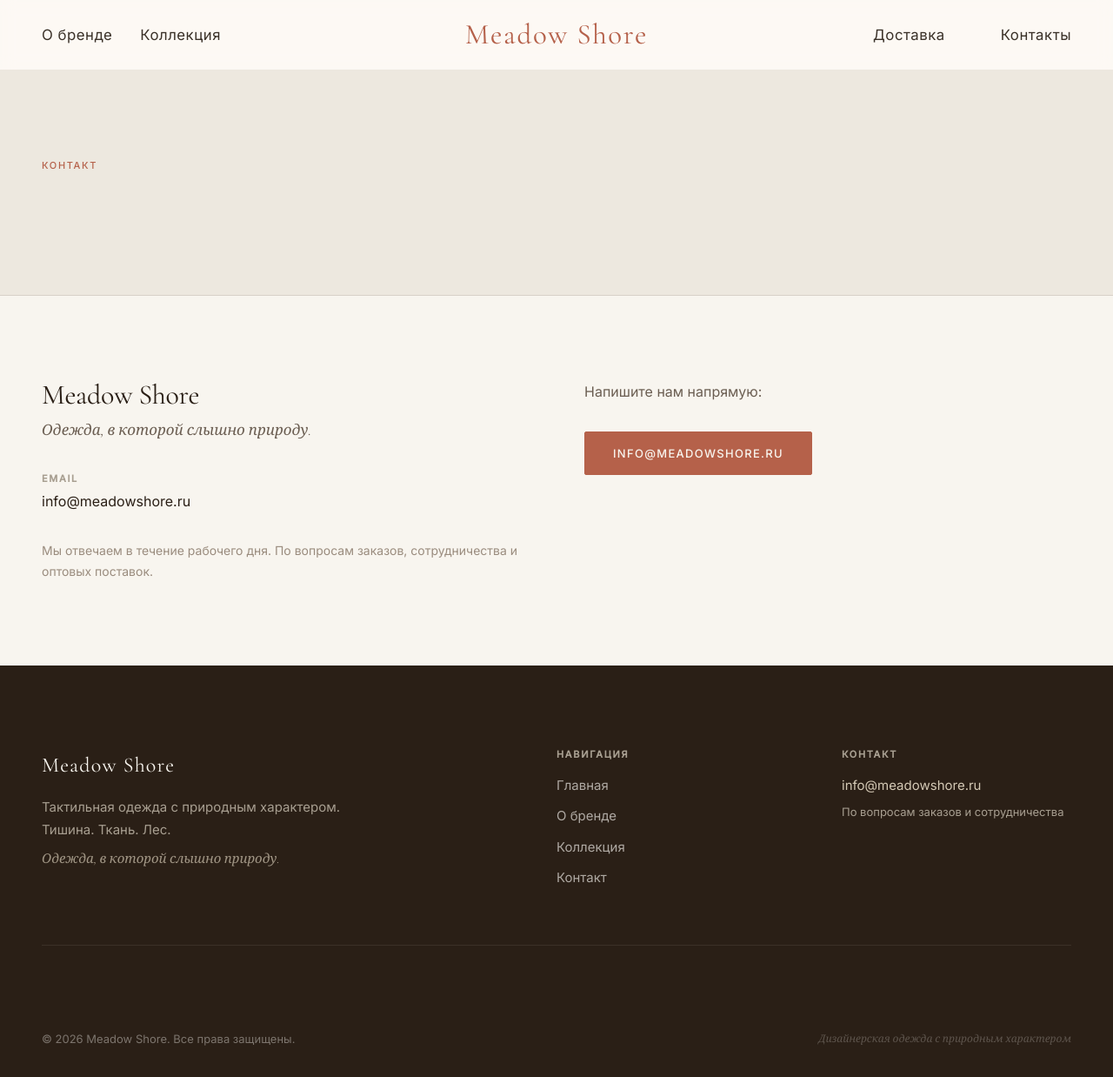
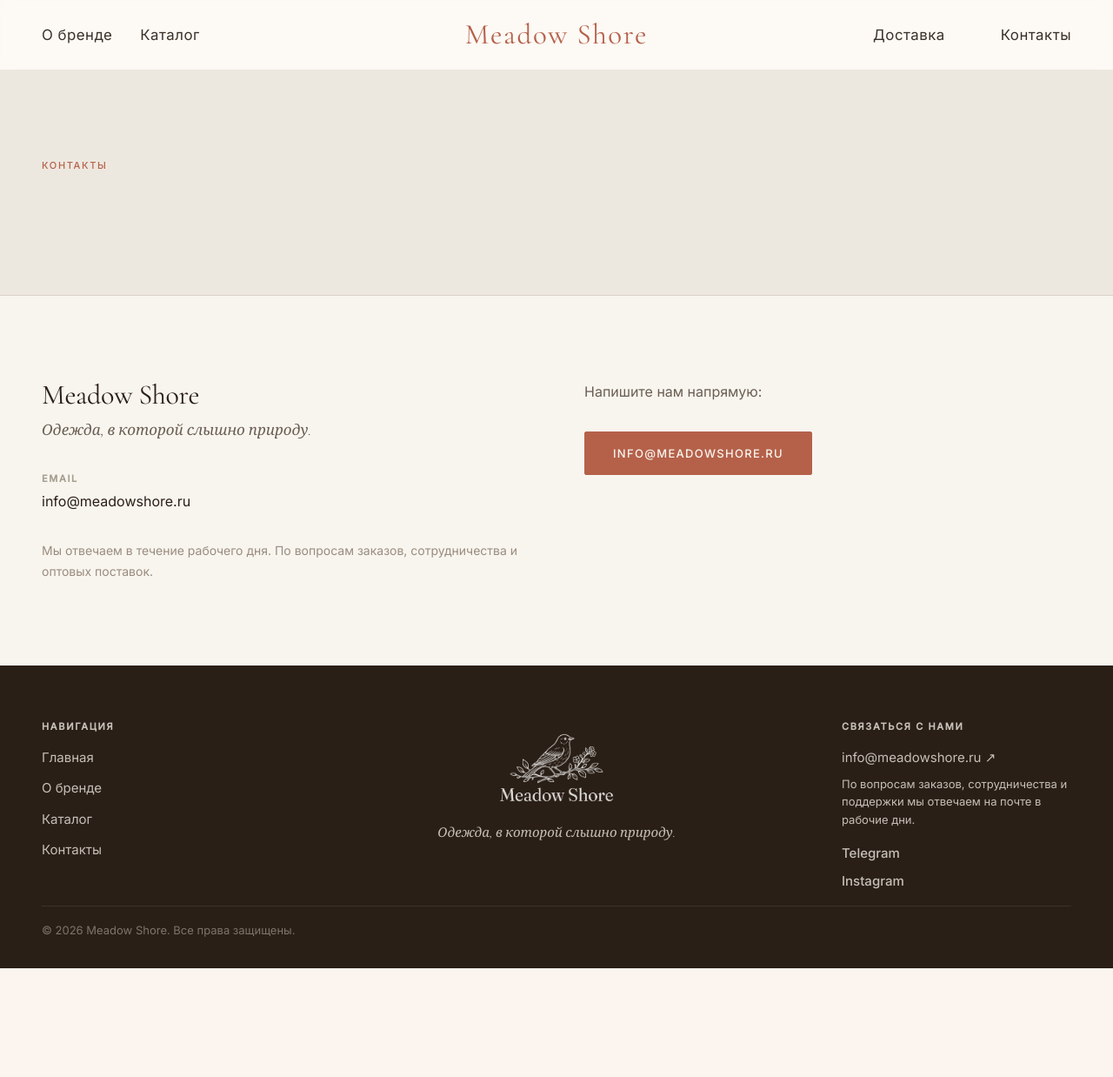
Before and after one commit to eldarovakate/meadow-v2, a Django app: template website/templates/website/contact_page.html in a window 1280 px wide. Shown: the whole page at 87% size. After the commit the page ends 1113 px from the top, so only its background shows below. Run offline with Django 4.2, Linux system fonts and the light colour scheme; the template is opened without the code that fills it, so the values that code supplies are empty.

Commit message:
UI redesign: features block, footer, nav, typography
- Redesign features block with dark olive background, ivory cards, hover effects
- Add subtitle field to FeaturesSectionBlock model
- Rebuild footer to 3-column layout with logo, nav, contacts
- Add full white logo to footer (logo-full-white.png)
- Rename 'Коллекция' to 'Каталог' in nav and footer
- Rename 'Контакт' to 'Контакты' everywhere
- Hero CTA button anchors to #collections (featured products)
- Fix richtext heading font-weight for thicker strokes
- Unify footer text colors
- Various spacing and typography improvements

Co-Authored-By: Claude Sonnet 4.6 <noreply@anthropic.com>

```diff
--- a/home/models.py
+++ b/home/models.py
@@ -92,6 +92,7 @@ class MarqueeSectionBlock(blocks.StructBlock):
 
 class FeaturesSectionBlock(blocks.StructBlock):
     title = blocks.CharBlock(max_length=200, label="Заголовок секции")
+    subtitle = blocks.CharBlock(max_length=300, required=False, label="Подзаголовок")
     items = blocks.ListBlock(FeatureItemBlock(), label="Преимущества")
 
     class Meta:
--- a/static/css/style.css
+++ b/static/css/style.css
@@ -1293,41 +1337,41 @@ body:not(.home-page) .header__burger span {
 
 .site-footer {
   background-color: var(--color-brown-dark);
-  padding: var(--space-xl) 0 var(--space-md);
+  padding: var(--space-lg) 0 var(--space-md);
 }
 
 .footer__grid {
   display: grid;
   grid-template-columns: 1fr;
   gap: var(--space-lg);
-  margin-bottom: var(--space-xl);
-  padding-bottom: var(--space-lg);
+  margin-bottom: var(--space-sm);
+  padding-bottom: var(--space-sm);
   border-bottom: 1px solid rgba(248, 245, 239, 0.08);
 }
 
-.footer__logo {
-  display: block;
-  font-family: var(--font-serif);
-  font-size: 1.5rem;
-  font-weight: 400;
-  letter-spacing: 0.05em;
-  color: var(--color-ivory);
-  margin-bottom: var(--space-sm);
-}
-
-.footer__tagline {
-  font-size: 0.9375rem;
-  color: var(--color-stone);
-  line-height: 1.7;
-  margin-bottom: var(--space-xs);
-}
-
-.footer__nature-note {
+.footer__brand {
+  display: flex;
+  flex-direction: column;
+  align-items: center;
+  text-align: center;
+  gap: var(--space-xs);
+}
+
+.footer__brand-img {
+  width: 160px;
+  opacity: 0.85;
+  transition: opacity 0.4s ease;
+}
+
+.footer__brand a:hover .footer__brand-img {
+  opacity: 1;
+}
+
+.footer__brand-tagline {
   font-family: var(--font-serif);
   font-style: italic;
   font-size: 0.9375rem;
-  color: var(--color-sand);
-  opacity: 0.7;
+  color: rgba(248, 245, 239, 0.75);
 }
 
 .footer__nav-title {
@@ -1336,7 +1380,7 @@ body:not(.home-page) .header__burger span {
   font-weight: 600;
   letter-spacing: 0.15em;
   text-transform: uppercase;
-  color: var(--color-stone);
+  color: rgba(248, 245, 239, 0.75);
   margin-bottom: var(--space-sm);
 }
 
@@ -1348,7 +1392,7 @@ body:not(.home-page) .header__burger span {
 
 .footer__nav a {
   font-size: 0.9375rem;
-  color: rgba(248, 245, 239, 0.65);
+  color: rgba(248, 245, 239, 0.75);
   transition: color var(--transition-fast);
 }
 
@@ -1359,7 +1403,7 @@ body:not(.home-page) .header__burger span {
 .footer__email {
   display: inline-block;
   font-size: 0.9375rem;
-  color: var(--color-sand);
+  color: rgba(248, 245, 239, 0.75);
   margin-bottom: var(--space-xs);
   transition: color var(--transition-fast);
 }
@@ -1370,27 +1414,36 @@ body:not(.home-page) .header__burger span {
 
 .footer__contact-note {
   font-size: 0.8125rem;
-  color: var(--color-stone);
+  color: rgba(248, 245, 239, 0.75);
   line-height: 1.6;
 }
 
+.footer__social {
+  display: flex;
+  flex-direction: column;
+  gap: 0.5rem;
+  margin-top: var(--space-sm);
+}
+
+.footer__social-link {
+  font-size: 0.9375rem;
+  font-weight: 500;
+  color: rgba(248, 245, 239, 0.75);
+  transition: color var(--transition-fast);
+}
+
+.footer__social-link:hover {
+  color: var(--color-ivory);
+}
+
 .footer__bottom {
   display: flex;
-  flex-direction: column;
-  gap: var(--space-xs);
-  align-items: flex-start;
+  align-items: center;
 }
 
 .footer__copy {
   font-size: 0.8125rem;
   color: rgba(248, 245, 239, 0.4);
-}
-
-.footer__made {
-  font-size: 0.75rem;
-  color: rgba(248, 245, 239, 0.25);
-  font-style: italic;
-  font-family: var(--font-serif);
 }
 
 /* ============================================================
@@ -2002,7 +2085,7 @@ body:not(.home-page) .header__burger span {
 
   /* Footer */
   .footer__grid {
-    grid-template-columns: 2fr 1fr 1fr;
+    grid-template-columns: 1fr 2fr 1fr;
   }
 
   .footer__bottom {
--- a/templates/includes/footer.html
+++ b/templates/includes/footer.html
@@ -1,33 +1,39 @@
-{% load wagtailcore_tags %}
+{% load wagtailcore_tags static %}
 <footer class="site-footer">
   <div class="container">
     <div class="footer__grid">
-      <div class="footer__brand">
-        <span class="footer__logo">Meadow Shore</span>
-        <p class="footer__tagline">Тактильная одежда с природным характером.<br>Тишина. Ткань. Лес.</p>
-        <p class="footer__nature-note">Одежда, в которой слышно природу.</p>
-      </div>
 
       <div class="footer__nav">
         <h4 class="footer__nav-title">Навигация</h4>
         <ul>
           <li><a href="/">Главная</a></li>
           <li><a href="/about/">О бренде</a></li>
-          <li><a href="/collection/">Коллекция</a></li>
-          <li><a href="/contact/">Контакт</a></li>
+          <li><a href="/collection/">Каталог</a></li>
+          <li><a href="/contact/">Контакты</a></li>
         </ul>
       </div>
 
+      <div class="footer__brand">
+        <a href="/">
+          <img src="{% static 'images/logo-full-white.png' %}" alt="Meadow Shore" class="footer__brand-img">
+        </a>
+        <p class="footer__brand-tagline">Одежда, в которой слышно природу.</p>
+      </div>
+
       <div class="footer__contact">
-        <h4 class="footer__nav-title">Контакт</h4>
-        <a href="mailto:info@meadowshore.ru" class="footer__email">info@meadowshore.ru</a>
-        <p class="footer__contact-note">По вопросам заказов и сотрудничества</p>
+        <h4 class="footer__nav-title">Связаться с нами</h4>
+        <a href="mailto:info@meadowshore.ru" class="footer__email">info@meadowshore.ru ↗</a>
+        <p class="footer__contact-note">По вопросам заказов, сотрудничества и поддержки мы отвечаем на почте в рабочие дни.</p>
+        <div class="footer__social">
+          <a href="#" class="footer__social-link">Telegram</a>
+          <a href="#" class="footer__social-link">Instagram</a>
+        </div>
       </div>
+
     </div>
 
     <div class="footer__bottom">
       <p class="footer__copy">&copy; {% now "Y" %} Meadow Shore. Все права защищены.</p>
-      <p class="footer__made">Дизайнерская одежда с природным характером</p>
     </div>
   </div>
 </footer>
--- a/templates/includes/header.html
+++ b/templates/includes/header.html
@@ -4,7 +4,7 @@
     <nav class="header__nav" id="main-nav" aria-label="Основная навигация">
       <ul class="header__nav-list">
         <li><a href="/about/" class="header__nav-link">О бренде</a></li>
-        <li><a href="/collection/" class="header__nav-link">Коллекция</a></li>
+        <li><a href="/collection/" class="header__nav-link">Каталог</a></li>
       </ul>
     </nav>
 
@@ -28,9 +28,9 @@
     <ul>
       <li><a href="/" class="mobile-nav-link">Главная</a></li>
       <li><a href="/about/" class="mobile-nav-link">О бренде</a></li>
-      <li><a href="/collection/" class="mobile-nav-link">Коллекция</a></li>
+      <li><a href="/collection/" class="mobile-nav-link">Каталог</a></li>
       <li><a href="/delivery/" class="mobile-nav-link">Доставка</a></li>
-      <li><a href="/contact/" class="mobile-nav-link">Контакт</a></li>
+      <li><a href="/contact/" class="mobile-nav-link">Контакты</a></li>
     </ul>
     <a href="/collection/" class="btn btn--primary">Explore Collection</a>
   </nav>
--- a/website/templates/website/contact_page.html
+++ b/website/templates/website/contact_page.html
@@ -8,7 +8,7 @@
 <section class="page-hero">
   <div class="container">
     <div class="page-hero__inner reveal">
-      <span class="label">Контакт</span>
+      <span class="label">Контакты</span>
       <h1 class="page-hero__title">{{ page.intro_title }}</h1>
       {% if page.intro_body %}
       <div class="page-hero__sub richtext">{{ page.intro_body|richtext }}</div>
```
Also changed, not shown: other parts of static/css/style.css (+98 -24 lines), home/templates/home/home_page.html (+8 -5 lines), static/images/logo-full-white.png (added).
